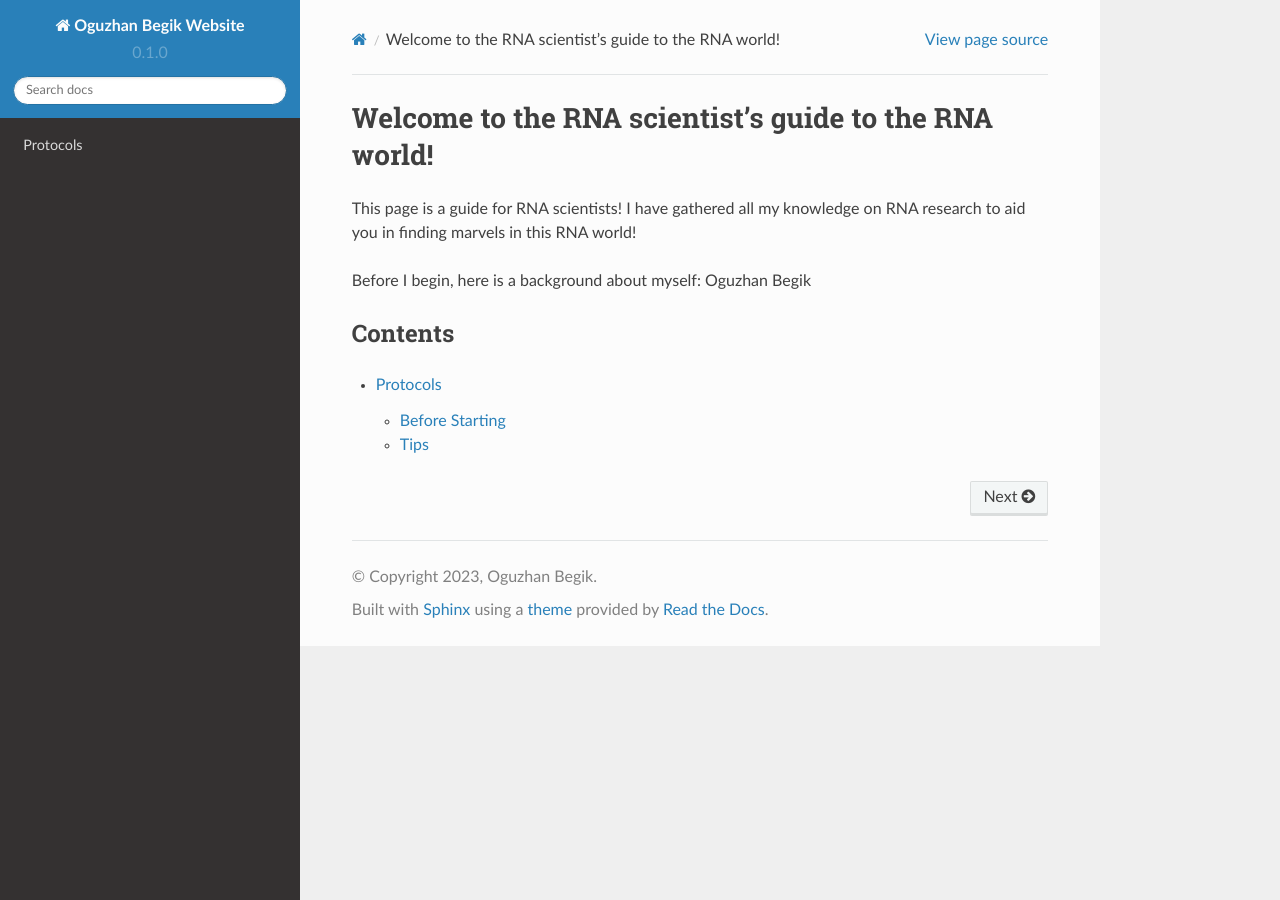
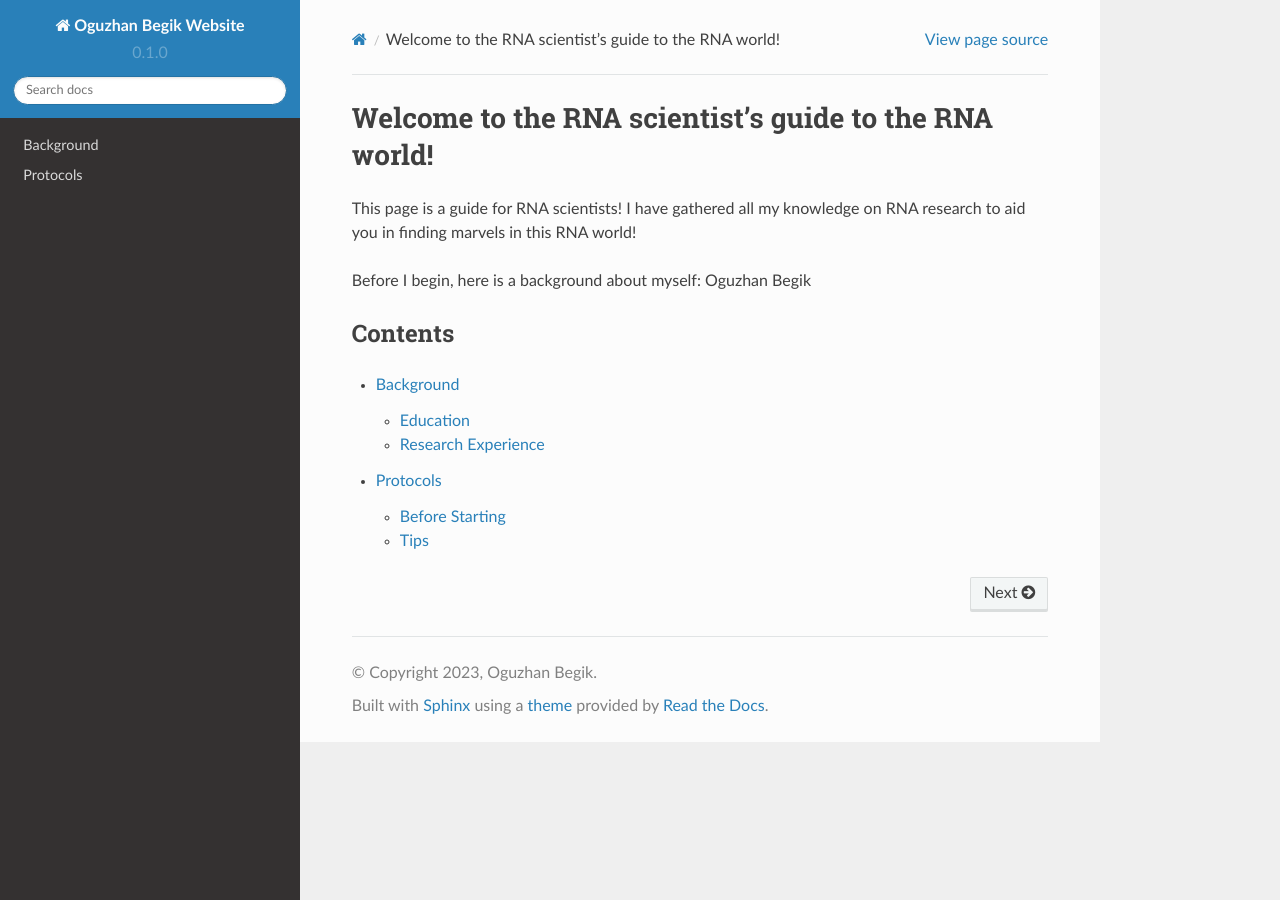
Before and after one commit to obegik/website_readdocs, a Sphinx documentation site: the page built from docs/source/index.rst, in a window 1280 px wide. Built offline with Sphinx 7.4.7 and the Read the Docs theme 2.0.0, drawn with Linux system fonts in a browser that asks for light colours.

Commit message:
Update background.rst

```diff
--- a/docs/source/background.rst
+++ b/docs/source/background.rst
@@ -1,7 +1,10 @@
 Background
-===
+=====
 
-.. autosummary::
-   :toctree: generated
 
-   lumache
+Education
+------------
+
+
+Research Experience
+----------------
```
